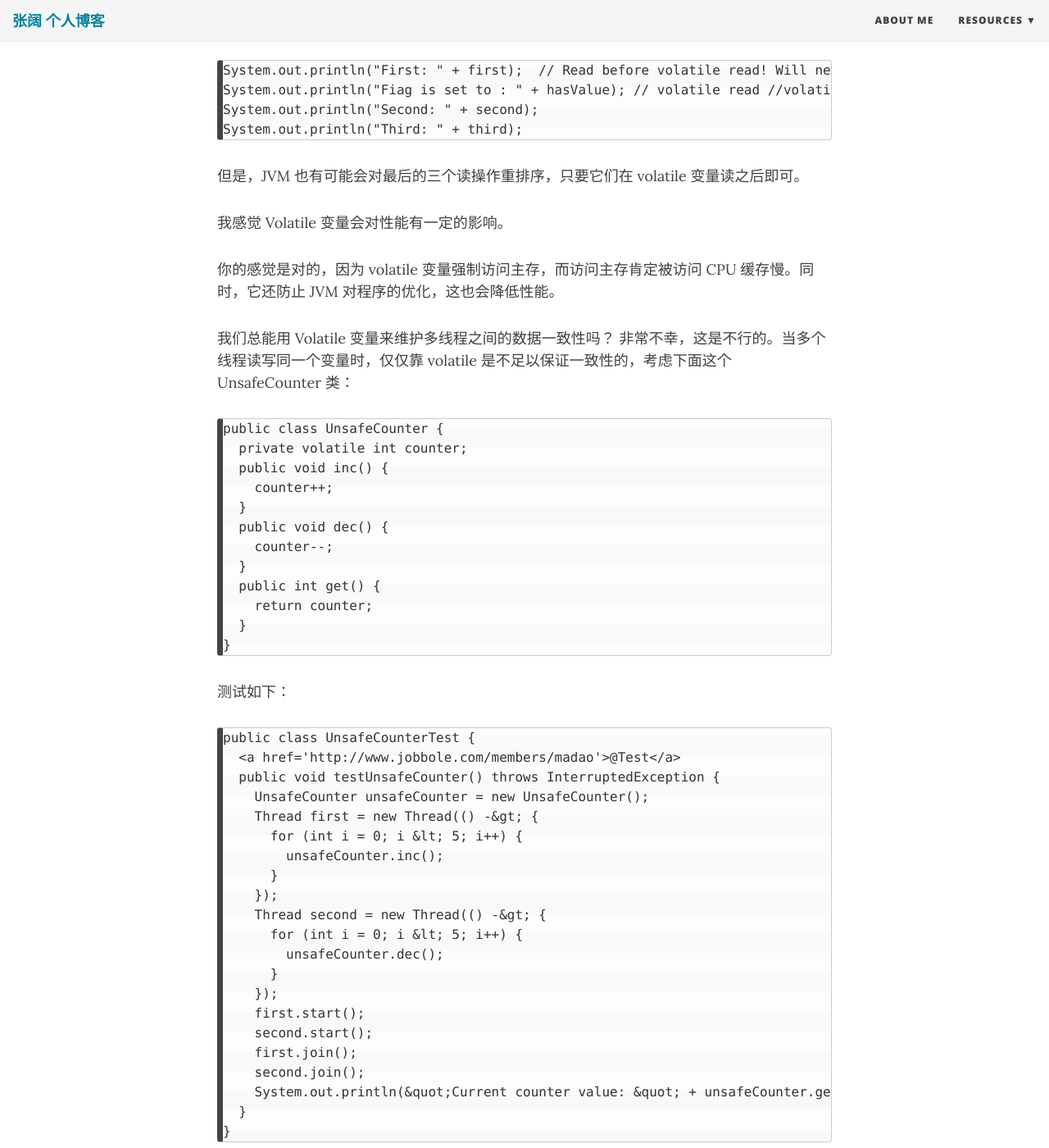
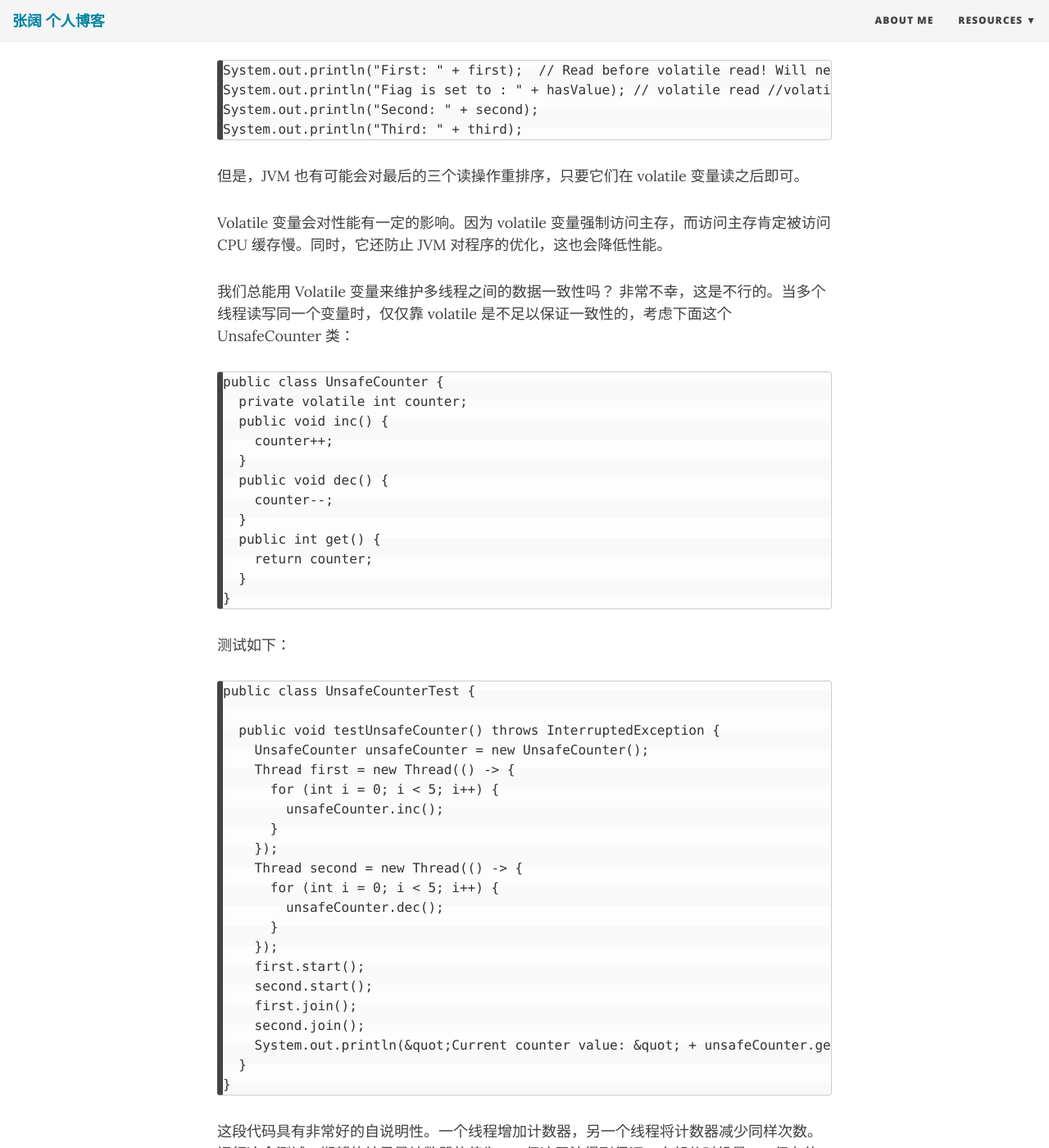
Before and after one commit to buoooou/blog.github.io, a Jekyll site: the page built from _posts/2018-05-14-java-volatile-happens-before.md, in a window 1280 px wide and 1400 px high, scrolled down 5569 px. Shown: the whole window at 82% size. Built offline with Jekyll 4.4.1, drawn with Linux system fonts in a browser that asks for light colours; nearby versions of some CDN libraries; some of the changed text lies outside the part shown.

Commit message:
Create 2018-05-14-java-volatile-happens-before.md

```diff
--- a/_posts/2018-05-14-java-volatile-happens-before.md
+++ b/_posts/2018-05-14-java-volatile-happens-before.md
@@ -182,9 +182,7 @@
 
 但是，JVM 也有可能会对最后的三个读操作重排序，只要它们在 volatile 变量读之后即可。
 
-我感觉 Volatile 变量会对性能有一定的影响。
-
-你的感觉是对的，因为 volatile 变量强制访问主存，而访问主存肯定被访问 CPU 缓存慢。同时，它还防止 JVM 对程序的优化，这也会降低性能。
+Volatile 变量会对性能有一定的影响。因为 volatile 变量强制访问主存，而访问主存肯定被访问 CPU 缓存慢。同时，它还防止 JVM 对程序的优化，这也会降低性能。
 
 我们总能用 Volatile 变量来维护多线程之间的数据一致性吗？
 非常不幸，这是不行的。当多个线程读写同一个变量时，仅仅靠 volatile 是不足以保证一致性的，考虑下面这个 UnsafeCounter 类：
@@ -205,16 +203,16 @@
 测试如下：
 
     public class UnsafeCounterTest {
-      <a href='http://www.jobbole.com/members/madao'>@Test</a>
+
       public void testUnsafeCounter() throws InterruptedException {
         UnsafeCounter unsafeCounter = new UnsafeCounter();
-        Thread first = new Thread(() -&gt; {
-          for (int i = 0; i &lt; 5; i++) {
+        Thread first = new Thread(() -> {
+          for (int i = 0; i < 5; i++) {
             unsafeCounter.inc();
           }
         });
-        Thread second = new Thread(() -&gt; {
-          for (int i = 0; i &lt; 5; i++) {
+        Thread second = new Thread(() -> {
+          for (int i = 0; i < 5; i++) {
             unsafeCounter.dec();
           }
         });
@@ -281,5 +279,4 @@
 
 我个人的选择是使用 AtomicInteger，因为 synchronized 只允许一个线程访问 inc/get/get 方法，对性能影响较大。
 
-我注意到采用 Synchronized 的版本并没有将计数器标识为 volatile，难道这意味着……?
-对的。使用 synchronized 关键字也会在语句之间建立 happens-before 关系。进入一个同步方法或块时，会将之前的语句和该方法或块内部的语句建立 happens-before 关系。
+我注意到采用 Synchronized 的版本并没有将计数器标识为 volatile,使用 synchronized 关键字也会在语句之间建立 happens-before 关系。进入一个同步方法或块时，会将之前的语句和该方法或块内部的语句建立 happens-before 关系。
```
